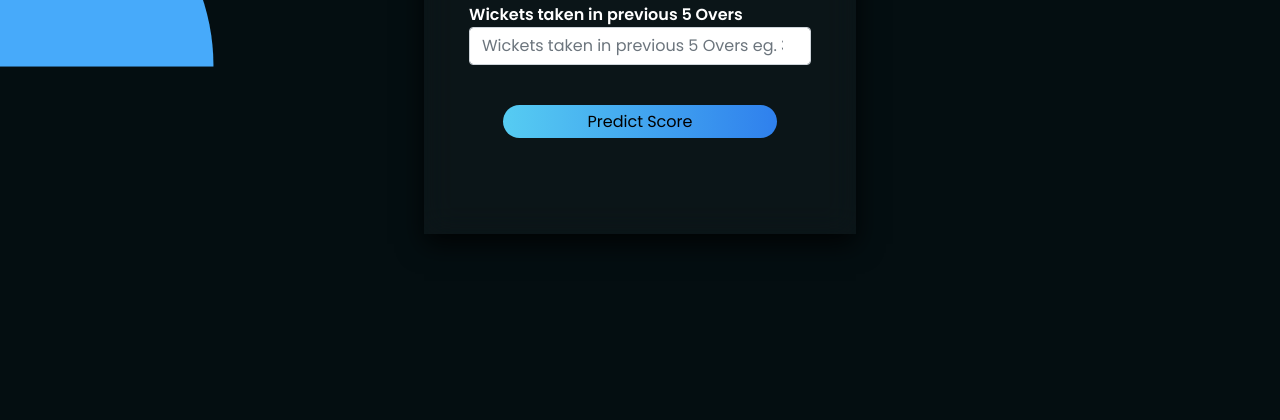
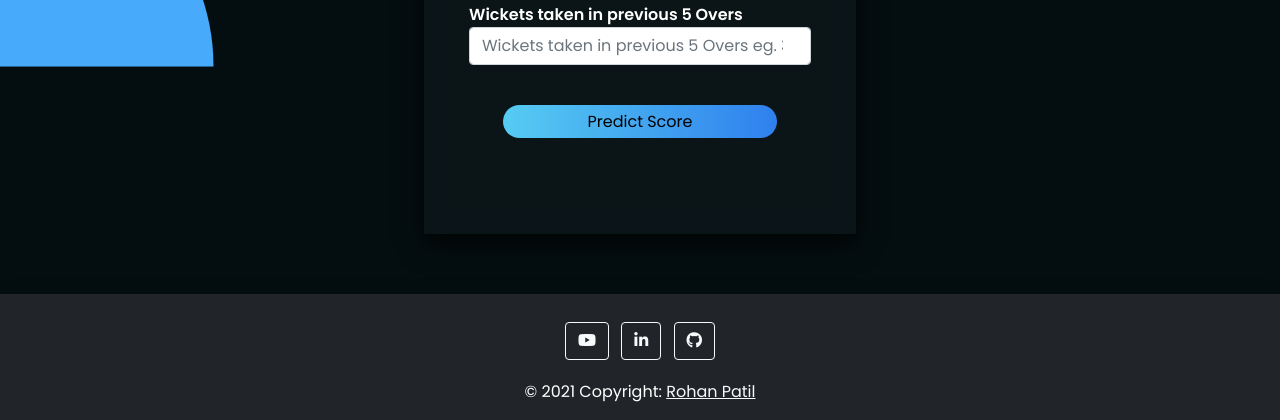
Before and after one commit to Rohanvp07/IPL-score-prediction-Modified, a Flask app: page / in a window 1280 px wide. Shown: the part 734-1154 px from the top of the page. Before the commit the page ends 872 px from the top, so only its background shows below. Run offline with Flask 2, Linux system fonts and the light colour scheme; parts of the project's set-up code (start-up, migrations or seed data) failed here and were passed over; some libraries are stand-ins or nearby versions.

Commit message:
Update input.html

```diff
--- a/templates/input.html
+++ b/templates/input.html
@@ -7,8 +7,9 @@
         <title>IPL</title>
 
         <link href="https://cdn.jsdelivr.net/npm/bootstrap@5.0.0-beta2/dist/css/bootstrap.min.css" rel="stylesheet" integrity="sha384-BmbxuPwQa2lc/FVzBcNJ7UAyJxM6wuqIj61tLrc4wSX0szH/Ev+nYRRuWlolflfl" crossorigin="anonymous">
-        <link rel= "stylesheet" type= "text/css" href= "static/style.css">
+        <link rel= "stylesheet" type= "text/css" href= "/static/style.css">
         <link rel="shortcut icon" type="image/x-icon" href="static/lo.jpg"/>
+        <link rel="stylesheet" href="https://use.fontawesome.com/releases/v5.0.8/css/all.css" integrity="sha384-3AB7yXWz4OeoZcPbieVW64vVXEwADiYyAEhwilzWsLw+9FgqpyjjStpPnpBO8o8S" crossorigin="anonymous">
 
         <script>
             function Battingfunction(){
@@ -277,7 +278,7 @@
                             <input type="number" class="form-control" name="wickets_in_prev_5" id="wickets_in_prev_5" placeholder="Wickets taken in previous 5 Overs eg. 3" required="required">
                             <br/>
                             <div style="text-align: center;">
-                                <button type="submit" class="btn-sim">Predict Score</button>
+                                <button type="submit" class="btn-sim"><span>Predict Score</span></button>
                             </div>
                             <div class="h">
                                 <br>
@@ -295,6 +296,32 @@
                 </div>
             </div>
 
+
+
         </section>
+
+        <footer class="bg-dark text-center text-white" style="position: relative ;z-index: 8;height: 20%;box-shadow: 0 10px 25px rgba(0, 0, 0, 0.2);
+        backdrop-filter: blur(15px);">
+            <!-- Grid container -->
+
+                <br>
+                <a class="btn btn-outline-light btn-floating m-1" href="https://www.youtube.com/channel/UCHN3rSoVccktBH9KMa9OIAA" role="button">
+                    <i class="fab fa-youtube"></i>
+                </a>
+                <a class="btn btn-outline-light btn-floating m-1" href="https://www.linkedin.com/in/rohan-patil-107163184/" role="button">
+                    <i class="fab fa-linkedin-in"></i>
+                </a>
+
+
+                <a class="btn btn-outline-light btn-floating m-1" href="https://github.com/Rohanvp07" role="button">
+                    <i class="fab fa-github"></i>
+                </a>
+
+                <div class="text-center p-3">
+                    © 2021 Copyright:
+                    <a class="text-light" href="https://www.linkedin.com/in/rohan-patil-107163184/">Rohan Patil</a>
+                  </div>
+
+        </footer>
     </body>
 </html>
```
